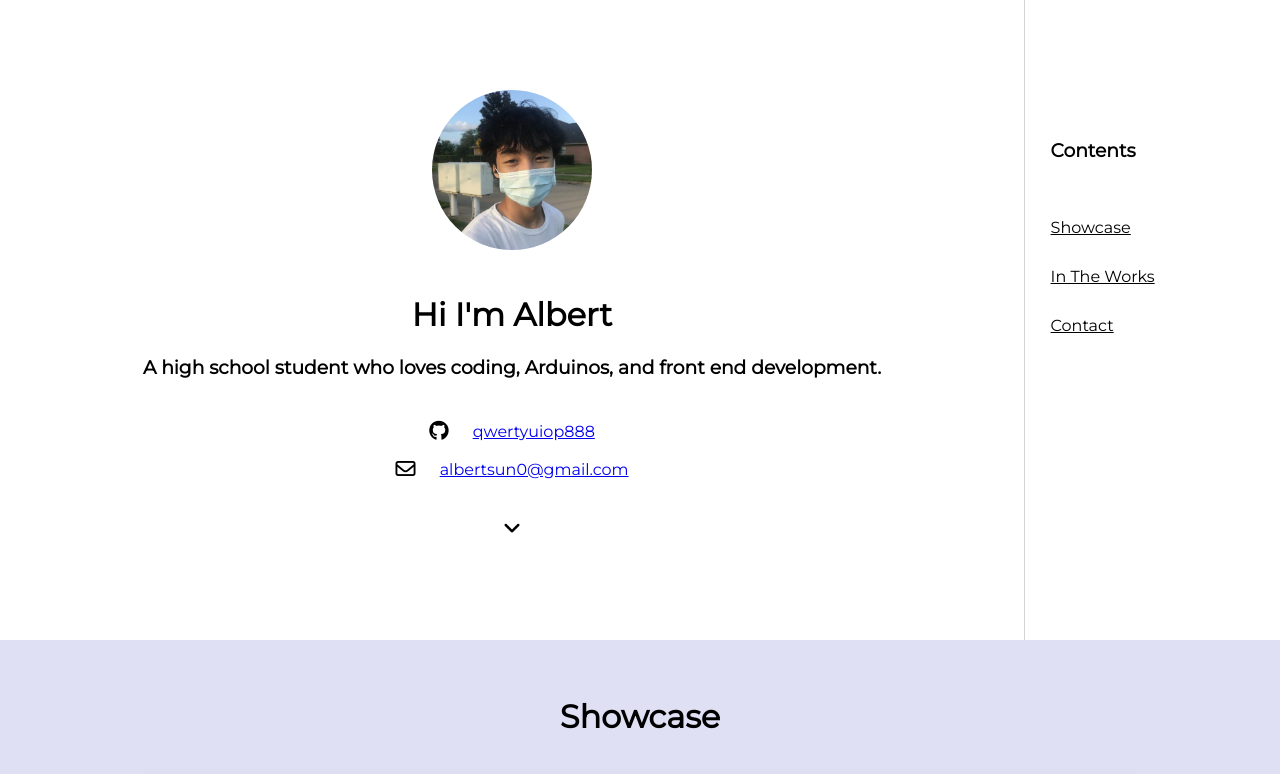
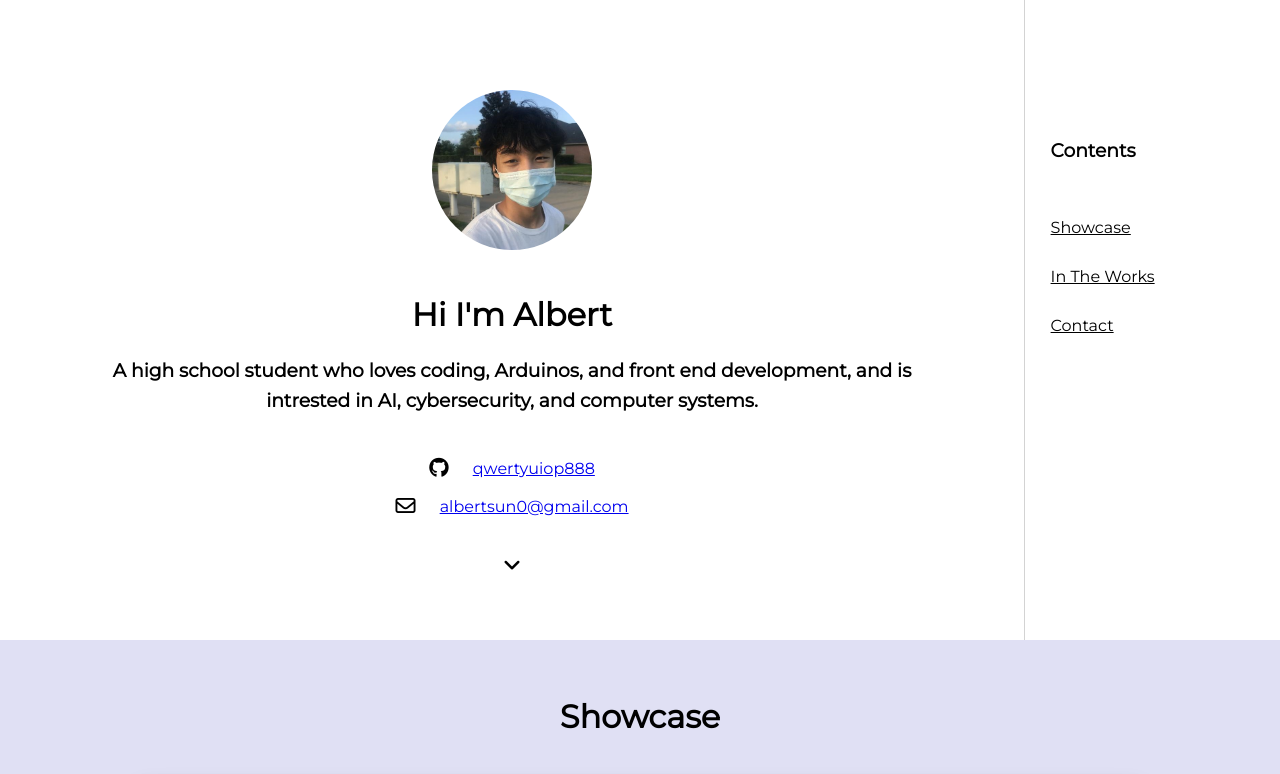
Before and after one commit to albertsun0/website, a plain HTML site: page index.html in a window 1280 px wide. Shown: the top 774 px of the page. Drawn offline with Linux system fonts and the light colour scheme.

Commit message:
Update index.html

```diff
--- a/index.html
+++ b/index.html
@@ -17,7 +17,7 @@
 
 
 			<div class="sub" id="sub">
-				<h3 class="desc">A high school student who loves coding, Arduinos, and front end development.</h3>
+				<h3 class="desc" style="line-height:30px">A high school student who loves coding, Arduinos, and front end development, and is intrested in AI, cybersecurity, and computer systems.</h3>
 
 				<a href="https://github.com/qwertyuiop888" class="iconlink"><i class="fa fa-github fa-lg" aria-hidden="true"></i></a> <a href="https://github.com/qwertyuiop888">qwertyuiop888</a>
 	 			<br><br>
```
